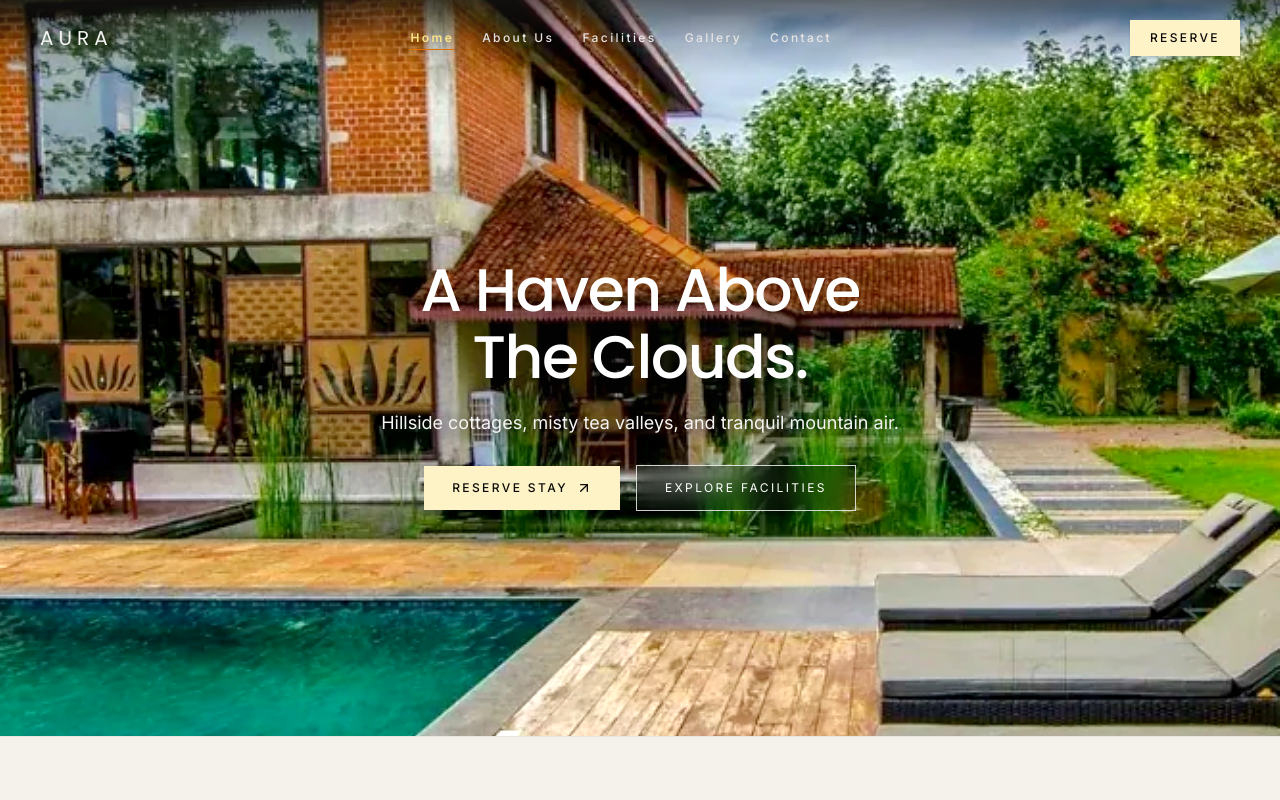
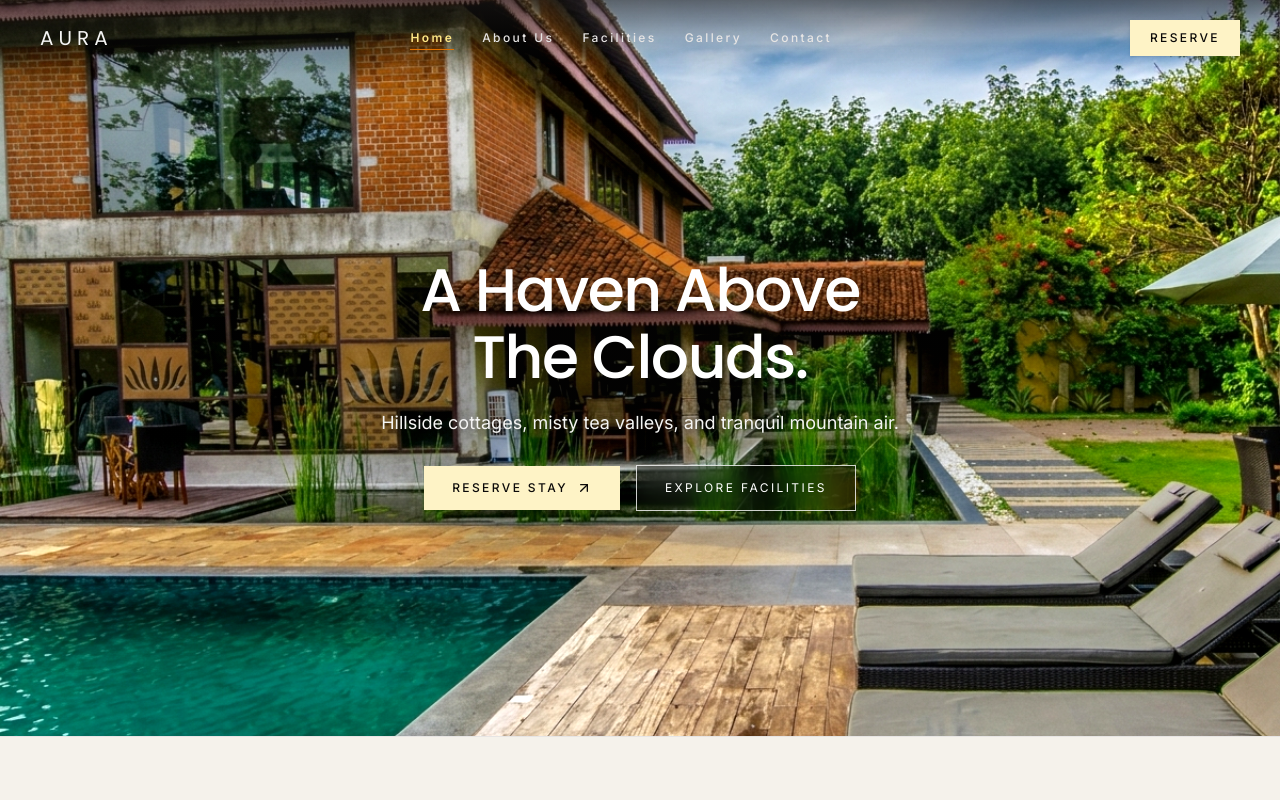
Before and after one commit to Rishanthi2004/resortttt, a React (Vite) app: page / in a window 1280 px wide. Shown: the top 800 px of the page. Built offline with nearby package versions, Linux system fonts and the light colour scheme.

Commit message:
Replace hero photo with crisp HD 1200x896 restoration

```diff
--- a/src/components/Hero.tsx
+++ b/src/components/Hero.tsx
@@ -41,7 +41,7 @@ export const Hero: React.FC<HeroProps> = ({ onExploreVillas, onOpenBooking }) =>
           src={RESORT_DATA.userImages.heroPoolPavilion}
           alt="Brick-and-terracotta resort pavilion overlooking a turquoise swimming pool, lily pond, and lush garden walkway"
           referrerPolicy="no-referrer"
-          className="absolute inset-0 w-full h-full object-cover object-center brightness-[1.06] contrast-[1.04] saturate-[1.06]"
+          className="absolute inset-0 w-full h-full object-cover object-center brightness-[1.09] contrast-[1.04] saturate-[1.06]"
         />
 
         {/* Ultra-light centered legibility glow only, keeping the photo bright and clear */}
--- a/src/data/resortData.ts
+++ b/src/data/resortData.ts
@@ -68,7 +68,7 @@ export const RESORT_DATA = {
   coordinates: "46°21'32\"N 10°52'19\"E",
   // User-provided real resort photography assets
   userImages: {
-    heroPoolPavilion: "/assets/hero-pool-pavilion.jpg",
+    heroPoolPavilion: "/assets/hero-pool-pavilion-hd.jpg",
     heroHillsideRetreat: "/assets/hero-hillside-retreat.jpg",
     cliffTimberBungalow: "/assets/gallery-cliff-timber-bungalow.jpg",
     mountainRidgeGrounds: "/assets/gallery-mountain-ridge-grounds.jpg",
```
Also changed, not shown: public/assets/hero-pool-pavilion-hd.jpg (added), public/assets/hero-pool-pavilion.jpg (deleted).
